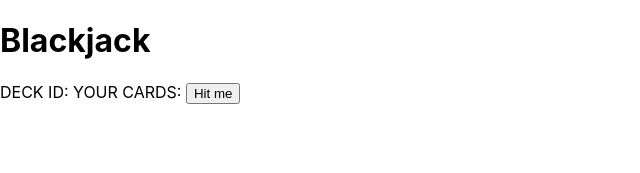
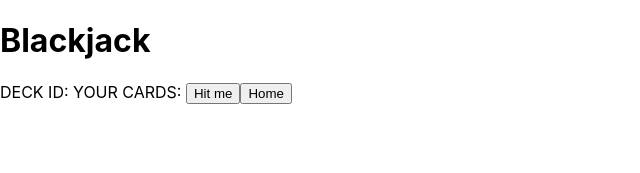
Before and after one commit to joinpursuit/react_ajax_assignment, a React (Create React App) app in the folder blackjack/: page / in a window 1280 px wide. Both pictures are taken after a click on the button "Draw". Shown: the top 173 px of the page, without its empty margins (0-640 px from the left). Built offline with nearby package versions, Linux system fonts and the light colour scheme; the HTML template or start-up script is replaced by a standard one.

Commit message:
menu hand screens linked mutually

```diff
--- a/blackjack/src/App.js
+++ b/blackjack/src/App.js
@@ -15,6 +15,7 @@ class App extends React.Component {
       preGameMenu: null,
       imgURL: '',
       clickDraw: false,
+      clickHome: false,
     }
 
     this.handleDraw = this.handleDraw.bind(this)
@@ -22,18 +23,36 @@ class App extends React.Component {
 
   handleDraw = (event) => {
     const {clickDraw} = this.state;
-      this.setState ({
-        clickDraw: true
-      })
+    this.setState ({
+      clickDraw: true,
+      clickHome: false
+    })
 
   }
 
+  handleHome = (event) => {
+    const {clickHome} = this.state;
+    this.setState ({
+      clickHome: true,
+      clickDraw: false
+    })
+  }
+
   render() {
+    const {clickDraw, clickHome} = this.state
 
-    if (this.state.clickDraw) {
+    if (clickHome && clickDraw){
+      return (
+      <React.Fragment>
+        <Menu handleDraw={this.handleDraw} deckId={this.state.deckId} cardsDrawn={this.state.cardsDrawn}/>
+
+      </React.Fragment>
+      )
+
+    } else if (clickDraw) {
       return(
         <React.Fragment>
-            <Hand />
+          <Hand handleHome={this.handleHome}/>
         </React.Fragment>
       )
 
--- a/blackjack/src/components/Hand.js
+++ b/blackjack/src/components/Hand.js
@@ -1,6 +1,6 @@
 import React from 'react'
 
-export const Hand = ({deckId, cardsDrawn}) => {
+export const Hand = ({deckId, cardsDrawn, handleHome}) => {
   return (
     <React.Fragment>
       <h1>Blackjack</h1>
@@ -8,6 +8,7 @@ export const Hand = ({deckId, cardsDrawn}) => {
       YOUR CARDS: {cardsDrawn}
 
       <input type='button' value='Hit me'/>
+      <input type='button' value='Home' onClick={handleHome}/>
     </React.Fragment>
   )
 }
```
